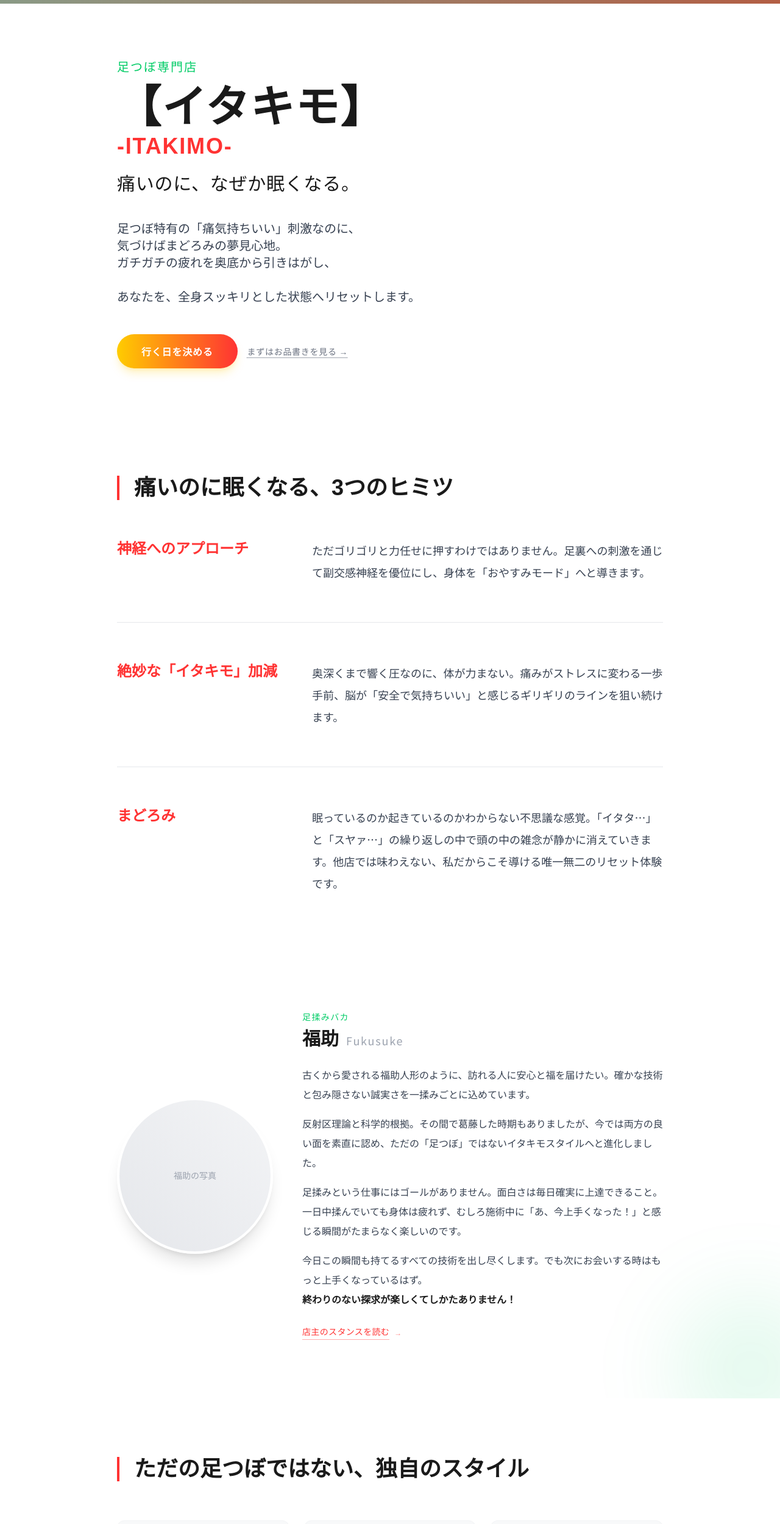
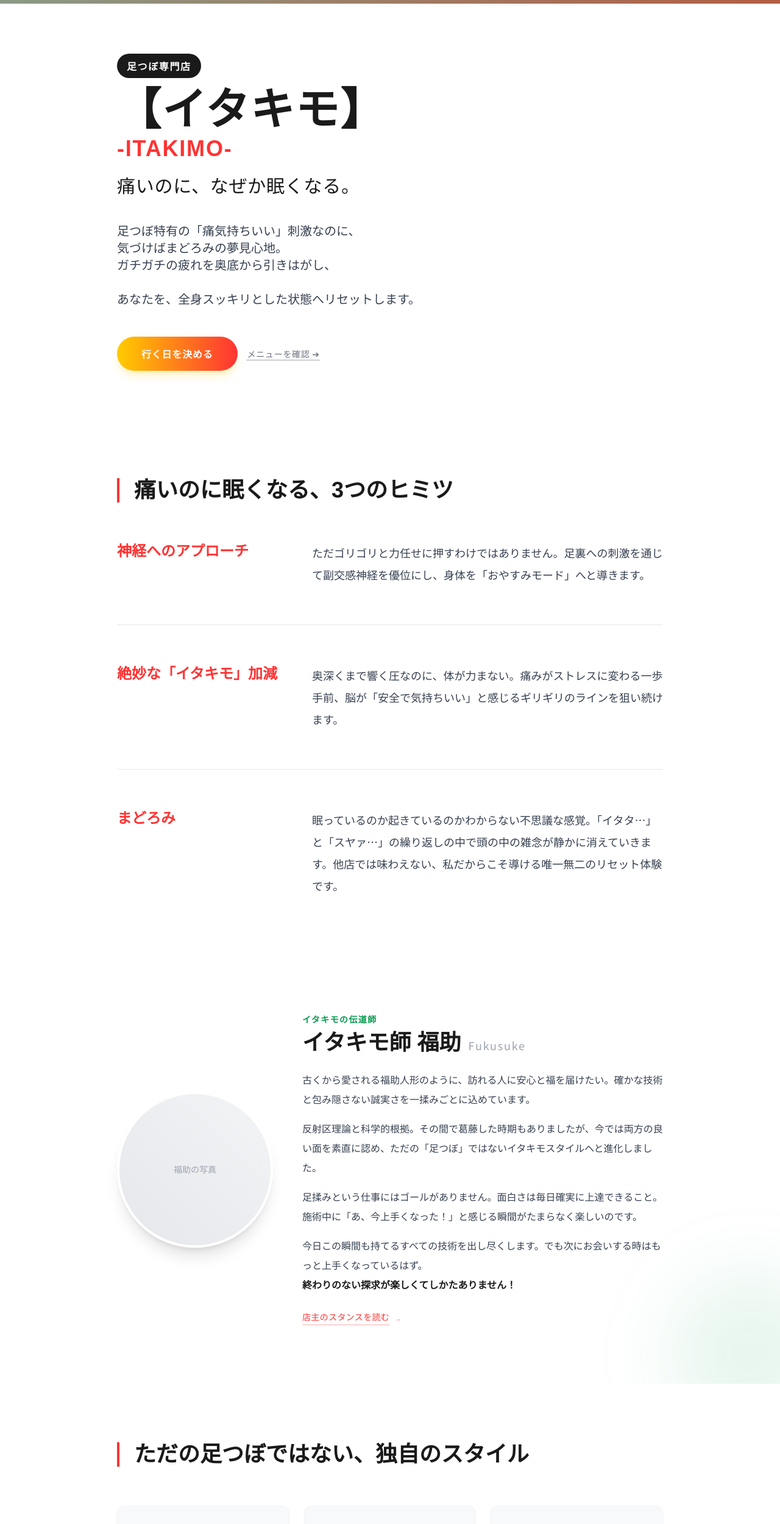
Before and after one commit to ashiyafukusuke/fukusuke2, a Next.js app: page / in a window 1280 px wide. Shown: the top 2499 px of the page at 61% size. Built offline with nearby package versions, Linux system fonts and the light colour scheme.

Commit message:
Add files via upload

```diff
--- a/src/components/Footer.tsx
+++ b/src/components/Footer.tsx
@@ -66,7 +66,7 @@ export default function Footer() {
           transition={{ delay: 0.6 }}
           className="mt-16 text-xs text-gray-400 tracking-widest"
         >
-          西東京市 ひばりが丘 HIBARIDO 内 / 足揉み職人 福助
+          西東京市 ひばりが丘 HIBARIDO 内 / イタキモ師 福助
         </motion.p>
       </div>
     </footer>
--- a/src/components/Hero.tsx
+++ b/src/components/Hero.tsx
@@ -5,14 +5,16 @@ export default function Hero() {
   return (
     <header className="gradient-border bg-offwhite pt-24 pb-20 px-6 md:px-12 overflow-hidden">
       <div className="max-w-4xl mx-auto flex flex-col items-start relative">
-        <motion.p
+        <motion.div
           initial={{ opacity: 0, y: 20 }}
           animate={{ opacity: 1, y: 0 }}
           transition={{ duration: 0.6 }}
-          className="text-olive font-serif text-lg md:text-xl tracking-widest mb-4"
+          className="mb-6"
         >
-          足つぼ専門店
-        </motion.p>
+          <span className="bg-ink text-white text-sm md:text-base font-bold tracking-widest px-4 py-2 rounded-full">
+            足つぼ専門店
+          </span>
+        </motion.div>
 
         <motion.h1
           initial={{ opacity: 0, x: -30 }}
@@ -61,7 +63,7 @@ export default function Hero() {
             href="#menu"
             className="text-sm text-gray-500 hover:text-terracotta underline underline-offset-4 decoration-dotted transition-colors duration-200 tracking-wider"
           >
-            まずはお品書きを見る →
+            メニューを確認 ➔
           </a>
         </motion.div>
       </div>
--- a/src/components/Menu.tsx
+++ b/src/components/Menu.tsx
@@ -42,13 +42,13 @@ export default function Menu() {
   ];
 
   return (
-    <section id="menu" className="py-24 px-6 md:px-12 bg-ink text-white">
+    <section id="menu" className="py-24 px-6 md:px-12 bg-offwhite text-ink">
       <div className="max-w-4xl mx-auto">
         <motion.h2
           initial={{ opacity: 0, y: 20 }}
           whileInView={{ opacity: 1, y: 0 }}
           viewport={{ once: true }}
-          className="font-serif text-3xl md:text-4xl font-bold mb-16 border-l-4 border-olive pl-6"
+          className="font-serif text-3xl md:text-4xl font-bold text-ink mb-16 border-l-4 border-terracotta pl-6"
         >
           メニュー
         </motion.h2>
@@ -61,10 +61,10 @@ export default function Menu() {
               whileInView={{ opacity: 1, y: 0 }}
               viewport={{ once: true, margin: "-50px" }}
               transition={{ duration: 0.5, delay: idx * 0.2 }}
-              className={`relative p-8 rounded-xl flex flex-col md:flex-row justify-between items-start md:items-center gap-6 border-l-4 ${item.border} overflow-hidden group transition-colors duration-300 shadow-xl
+              className={`relative p-8 rounded-xl flex flex-col md:flex-row justify-between items-start md:items-center gap-6 border-l-4 ${item.border} overflow-hidden group transition-colors duration-300 shadow-lg
                 ${item.highlight
-                  ? "bg-[#3a3020] hover:bg-[#433824] ring-1 ring-olive/40"
-                  : "bg-[#363636] hover:bg-[#3D3D3D]"
+                  ? "bg-paper ring-2 ring-olive/40"
+                  : "bg-white border border-gray-100 hover:border-gray-300"
                 }`}
             >
               {/* 初回おすすめリボン */}
@@ -76,11 +76,11 @@ export default function Menu() {
 
               <div className="flex-1 z-10">
                 <div className="flex flex-wrap items-center gap-2 md:gap-3 mb-3">
-                  <h3 className="text-2xl font-serif font-bold text-white tracking-wide">{item.title}</h3>
-                  <span className="text-lg font-sans text-gray-300">{item.time}</span>
+                  <h3 className="text-2xl font-serif font-bold text-ink tracking-wide">{item.title}</h3>
+                  <span className="text-lg font-sans text-gray-600">{item.time}</span>
                   <span className={`${item.badgeColor} text-xs text-white px-2 py-1 rounded shadow-sm`}>{item.badge}</span>
                 </div>
-                <p className={`leading-relaxed text-sm md:text-base ${item.highlight ? "text-gray-200" : "text-gray-300"}`}>
+                <p className={`leading-relaxed text-sm md:text-base ${item.highlight ? "text-gray-800" : "text-gray-700"}`}>
                   {item.desc}
                 </p>
 
@@ -92,8 +92,8 @@ export default function Menu() {
                 )}
               </div>
 
-              <div className="text-left md:text-right flex-shrink-0 z-10 w-full md:w-auto mt-4 md:mt-0 border-t md:border-t-0 border-gray-600 pt-4 md:pt-0">
-                <p className="text-3xl font-bold text-paper md:text-right tracking-tight">{item.price}<span className="text-base font-normal ml-1">円</span></p>
+              <div className="text-left md:text-right flex-shrink-0 z-10 w-full md:w-auto mt-4 md:mt-0 border-t md:border-t-0 border-gray-200 pt-4 md:pt-0">
+                <p className="text-3xl font-bold text-ink md:text-right tracking-tight">{item.price}<span className="text-base font-normal ml-1">円</span></p>
                 {item.note && (
                   <p className="text-xs text-terracotta mt-2 md:mt-1 font-bold">{item.note}</p>
                 )}
--- a/src/components/PhilosophyModal.tsx
+++ b/src/components/PhilosophyModal.tsx
@@ -72,12 +72,10 @@ const sections = [
     body: (
       <>
         <p className="leading-loose text-gray-700">
-          肩こり、腰痛、慢性的な疲労感、自律神経の乱れ。足裏がほぐれるにつれ、身体の奥底から
-          じんわりと温まり、気づけば頭の中のノイズが消え去り、首・肩・腰までも軽くなっている——
-          これが<span className="font-semibold text-terracotta">「痛いのに、なぜか眠くなる」</span>という体験です。
+          肩こり、腰痛、慢性的な疲労感、自律神経の乱れ。足裏がほぐれるにつれ、身体の奥底からじんわりと温まり、気づけば頭の中のノイズが消え去り、首・肩・腰までも軽くなっている—— これが<span className="font-semibold text-terracotta">「痛いのに、なぜか眠くなる」</span>という体験です。
         </p>
-        <p className="mt-3 text-sm italic text-gray-400">
-          （「そんなに変わる？」と半信半疑のあなた。だから「品定め制度」があります。）
+        <p className="mt-3 text-sm italic text-gray-400 font-medium">
+          （「足をもむだけでそんなに変わる？」と半信半疑の方へ。本当に変わるかどうか、まずは『初回お試し制度』でご自身の身体でお確かめください。）
         </p>
       </>
     ),
@@ -103,7 +101,7 @@ const sections = [
         </p>
         <div className="mt-6 flex justify-end">
           <p className="font-serif text-ink tracking-widest text-sm border-b border-terracotta/40 pb-1">
-            ── 足揉み職人 福助
+            ―― イタキモ師 福助
           </p>
         </div>
       </>
--- a/src/components/Profile.tsx
+++ b/src/components/Profile.tsx
@@ -29,9 +29,9 @@ export default function Profile({ onOpenPhilosophy }: ProfileProps) {
           viewport={{ once: true }}
           transition={{ duration: 0.6, delay: 0.2 }}
         >
-          <p className="text-olive font-serif mb-2 tracking-widest text-sm">足揉みバカ</p>
-          <h2 className="font-serif text-3xl font-bold text-ink mb-6 flex items-baseline">
-            福助
+          <p className="text-olive font-serif mb-2 tracking-widest text-sm font-bold">イタキモの伝道師</p>
+          <h2 className="text-3xl md:text-4xl font-serif font-bold text-ink mb-6">
+            イタキモ師 福助
             <span className="text-lg font-sans font-normal text-gray-400 ml-3 tracking-widest">Fukusuke</span>
           </h2>
           <div className="text-gray-700 leading-loose space-y-4">
@@ -42,7 +42,7 @@ export default function Profile({ onOpenPhilosophy }: ProfileProps) {
               反射区理論と科学的根拠。その間で葛藤した時期もありましたが、今では両方の良い面を素直に認め、ただの「足つぼ」ではないイタキモスタイルへと進化しました。
             </p>
             <p>
-              足揉みという仕事にはゴールがありません。面白さは毎日確実に上達できること。一日中揉んでいても身体は疲れず、むしろ施術中に「あ、今上手くなった！」と感じる瞬間がたまらなく楽しいのです。
+              足揉みという仕事にはゴールがありません。面白さは毎日確実に上達できること。施術中に「あ、今上手くなった！」と感じる瞬間がたまらなく楽しいのです。
             </p>
             <p>
               今日この瞬間も持てるすべての技術を出し尽くします。でも次にお会いする時はもっと上手くなっているはず。<br />
--- a/tailwind.config.ts
+++ b/tailwind.config.ts
@@ -12,7 +12,7 @@ const config: Config = {
         offwhite: '#FFFFFF', // ピュアホワイト
         ink: '#1A1A1A',      // より強い黒
         terracotta: '#FF3333', // ビビッドレッド
-        olive: '#00CC66',    // フレッシュグリーン
+        olive: '#00994C',    // フレッシュグリーン（視認性向上のため少し暗く）
         paper: '#F8F9FA',    // わずかにグレーがかった白（カードなど）
         vitality: '#FFCC00', // ビビッドイエロー
       },
```
